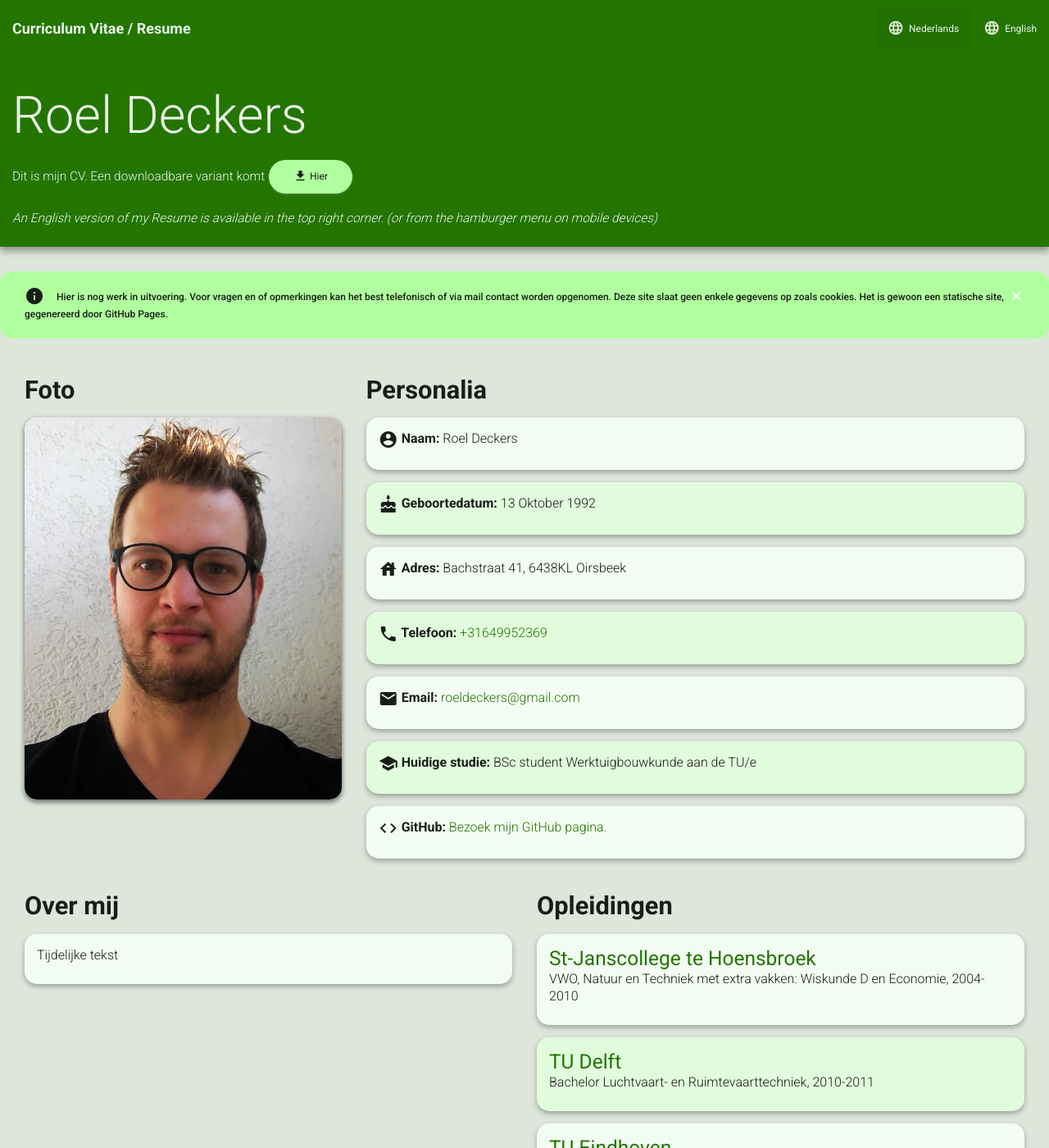
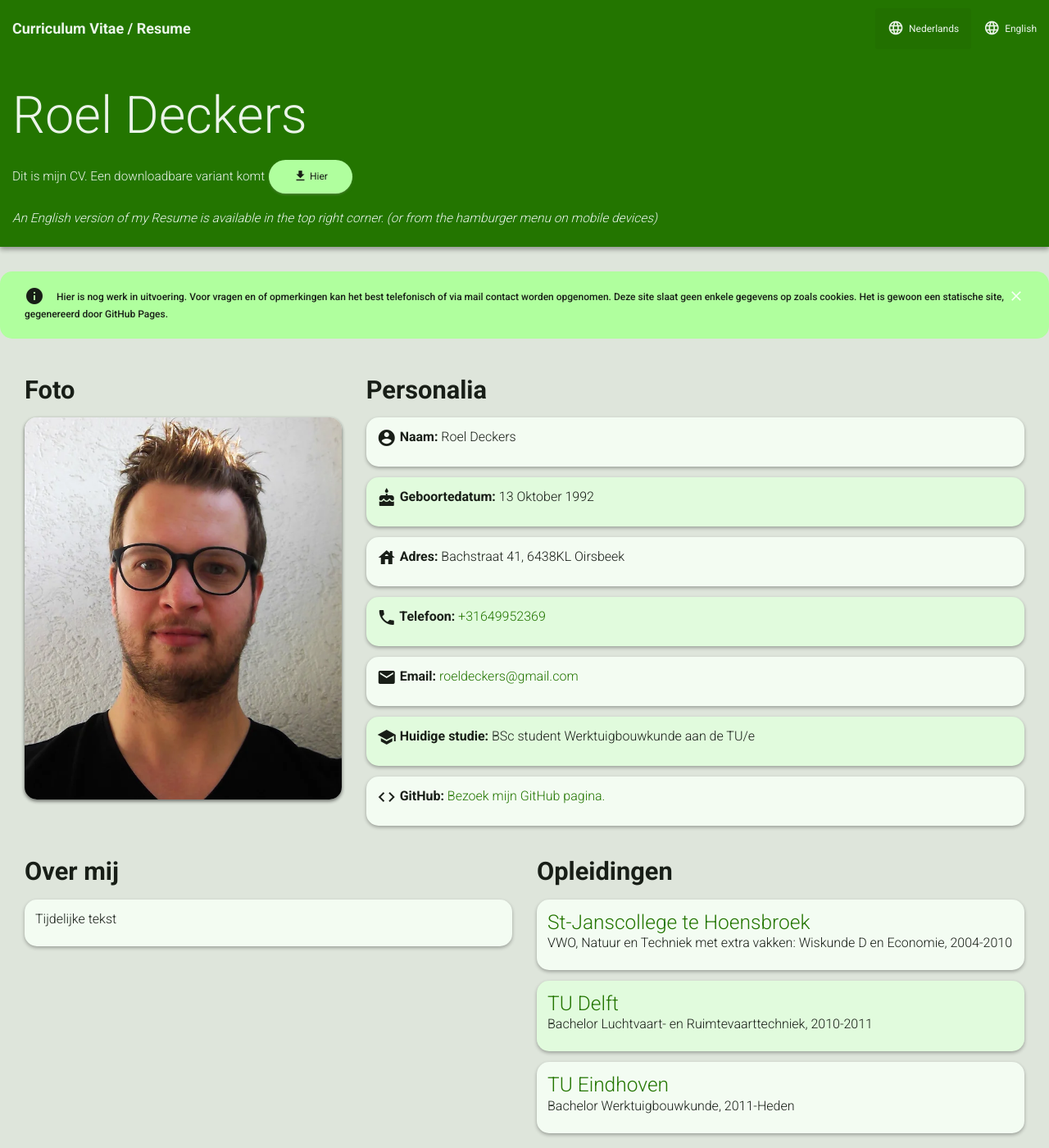
Before and after one commit to RoelD/CV, a Jekyll site: the page built from index.html, in a window 1280 px wide and 1400 px high. Shown: the whole window at 82% size. Built offline with Jekyll 4.4.1, drawn with Linux system fonts in a browser that asks for light colours.

Commit message:
Update style.css

```diff
--- a/assets/css/style.css
+++ b/assets/css/style.css
@@ -3,7 +3,7 @@
    the accent color in the meta file. makes it look nicer*/
 :root {
   /* Colors */
-  /* accentDark is the darkest accentcolor. In this case dark greeb. */
+  /* accentDark is the darkest accentcolor. In this case dark green. */
   --accentDark: #237500;
   --accentMedium: #b0ff9e;
   --accentLight: #e1fbdd;
@@ -37,7 +37,7 @@
   padding: var(--paddingJumbotron) 0;
   background-color: var(--accentDark);
   color: var(--textLight);
-  box-shadow: 0 5px 8px rgba(0, 0, 0, 0.16), 0 5px 8px rgba(0, 0, 0, 0.23);
+  box-shadow: 0 3px 6px rgba(0, 0, 0, 0.16), 0 3px 6px rgba(0, 0, 0, 0.23);
 }
 
 .jumbotron p {
@@ -55,7 +55,7 @@
 }
 
 .heading {
-  text-shadow: 2px 2px 4px rgba(0, 0, 0, 0);
+  text-shadow: 1.5px 1.5px 3px rgba(0, 0, 0, 0);
   color: var(--textDark) !important;
 }
 
@@ -66,7 +66,7 @@
 }
 
 .card-title {
-  font-weight: 400;
+  font-weight: 350;
   margin: 0;
   color: var(--accentDark) !important;
 }
@@ -81,7 +81,7 @@
 
 .container .text-muted {
   margin: 12px 0;
-  font-size: 14px !important;
+  font-size: var(--fontSizeCard) !important;
 }
 
 .navbar {
@@ -95,7 +95,7 @@
 }
 
 .navbar-shadow {
-  box-shadow: 0 5px 10px rgba(0, 0, 0, .4) !important;
+  box-shadow: 0 3px 8px rgba(0, 0, 0, .4) !important;
 }
 
 .nav li {
@@ -114,7 +114,7 @@
 }
 
 .navbar-brand-img img {
-  height: 35px;
+  height: 30px;
   margin-bottom: 1px;
 }
 
@@ -140,29 +140,29 @@
 
 .card {
   border-radius: var(--radiusBorder);
-  box-shadow: 0 3px 6px 0 rgba(0, 0, 0, 0.3);
+  box-shadow: 0 2px 4px 0 rgba(0, 0, 0, 0.3);
   background-color: var(--cardBackground);
   color: var(--textDark) !important;
-  margin-bottom: 15px;
+  margin-bottom: 13px;
   word-wrap: break-word;
 }
 
 .card-accent {
   border-radius: var(--radiusBorder);
-  box-shadow: 0 3px 6px 0 rgba(0, 0, 0, 0.3);
+  box-shadow: 0 2px 4px 0 rgba(0, 0, 0, 0.3);
   background-color: var(--accentLight);
   color: var(--textDark) !important;
-  margin-bottom: 15px;
+  margin-bottom: 13px;
   word-wrap: break-word;
 }
 
 .card-image {
   border-radius: var(--radiusBorder);
-  box-shadow: 0 3px 6px 0 rgba(0, 0, 0, 0.3);
+  box-shadow: 0 2px 4px 0 rgba(0, 0, 0, 0.3);
 }
 
 .card-content-1 {
-  padding: 15px;
+  padding: 13px;
 }
 
 .card p.index {
@@ -171,16 +171,16 @@
 
 .footer-icons {
   color: var(--accentDark) !important;
-  padding-top: 14px;
-  padding-bottom: 14px;
-  font-size: 32px;
+  padding-top: 13px;
+  padding-bottom: 13px;
+  font-size: 30px;
   float: right;
   height: 100%;
 }
 
 .footer {
   width: 100%;
-  box-shadow: 0 4px 7px 0 rgba(0, 0, 0, 0.3);
+  box-shadow: 0 3px 6px 0 rgba(0, 0, 0, 0.3);
   background-color: var(--cardBackground);
   color: var(--textDark) !important;
 }
@@ -200,6 +200,6 @@
   }
 
   .card-content-1 {
-    padding: 15px 15px;
+    padding: 13px 13px;
   }
 }
```
